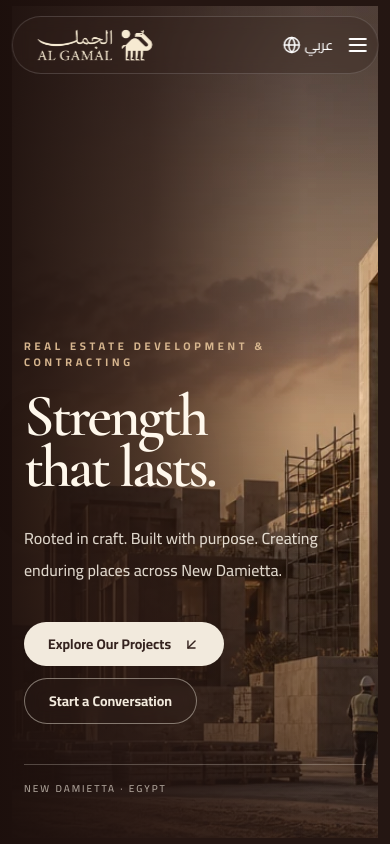
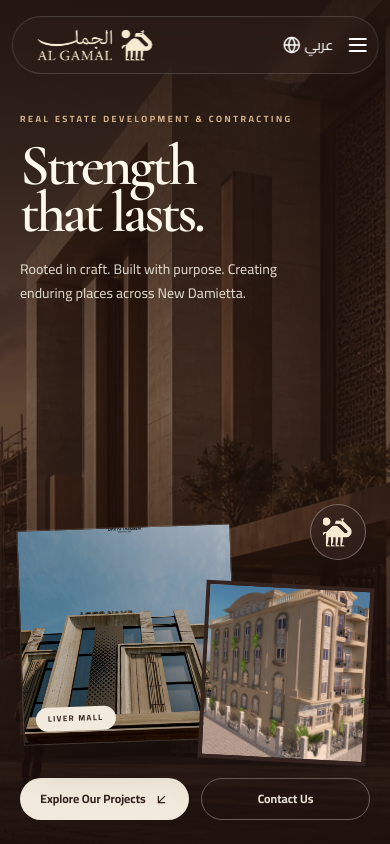
Before and after one commit to mahmouddiabline1-ui/elgamal, a Next.js app: page / in a window 390 px wide. Shown: the top 844 px of the page. Built offline with nearby package versions, Linux system fonts and the light colour scheme.

Commit message:
Redesign mobile hero composition

```diff
--- a/components/sections/hero-section.tsx
+++ b/components/sections/hero-section.tsx
@@ -36,7 +36,44 @@ export function HeroSection() {
   const copyLift = Math.min(46, progress * 150);
 
   return (
-    <section id="hero" ref={sectionRef} className="relative h-[220svh] bg-[#241612] text-[#f2eadd]">
+    <div id="hero" className="bg-[#241612]">
+      <section className="relative min-h-[100svh] overflow-hidden bg-[#241612] text-[#f2eadd] md:hidden">
+        <Image src="/brand/al-gamal-hero.webp" alt="Contemporary architecture at golden hour" fill priority sizes="100vw" className="object-cover object-[68%_center]" />
+        <div className="absolute inset-0 bg-[linear-gradient(180deg,rgba(29,16,13,.9)_0%,rgba(35,19,15,.62)_48%,rgba(27,14,11,.96)_100%)]" />
+        <div className="absolute inset-0 opacity-[.08] grain-overlay" />
+
+        <div className="relative z-10 flex min-h-[100svh] flex-col px-5 pb-6 pt-28">
+          <div className="max-w-[22rem]">
+            <p className="mb-4 text-[9px] font-bold uppercase tracking-[.28em] text-[#d7b68f]">{t("Real Estate Development & Contracting")}</p>
+            <h1 className="font-display text-[3.65rem] font-semibold leading-[.82] tracking-[-.055em] text-[#fff8ec] drop-shadow-2xl">
+              {lang === "ar" ? <>قوة<br />تدوم</> : <>Strength<br />that lasts.</>}
+            </h1>
+            <p className="mt-5 max-w-[19rem] text-sm font-medium leading-6 text-[#fff8ec]/82">{t("Rooted in craft. Built with purpose. Creating enduring places across New Damietta.")}</p>
+          </div>
+
+          <div className="mt-auto">
+            <div className="relative h-[31svh] min-h-[235px]">
+              <div className="absolute bottom-5 left-0 h-[82%] w-[61%] rotate-[-2deg] overflow-hidden border border-white/15 shadow-2xl">
+                <Image src="/projects/liver-mall-2/04.webp" alt="LIVER MALL 2 architectural render" fill sizes="62vw" className="object-cover" />
+                <span className="absolute bottom-3 left-3 rounded-full bg-[#f2eadd] px-3 py-1.5 text-[8px] font-bold uppercase tracking-[.18em] text-[#35231f]">LIVER MALL</span>
+              </div>
+              <div className="absolute bottom-0 right-0 h-[68%] w-[48%] rotate-[3deg] overflow-hidden border-4 border-[#35231f] shadow-2xl">
+                <Image src="/projects/plot-138/03.webp" alt="AL GAMAL residential design" fill sizes="50vw" className="object-cover" />
+              </div>
+              <div className="absolute right-1 top-1 grid h-14 w-14 place-items-center rounded-full border border-[#f2eadd]/35 bg-[#35231f]/75 backdrop-blur">
+                <Image src="/brand/al-gamal-icon-light.png" alt="" width={34} height={34} className="h-8 w-8 object-contain" />
+              </div>
+            </div>
+
+            <div className="mt-4 grid grid-cols-2 gap-3">
+              <Link href="#project-showcase" className="inline-flex items-center justify-center gap-2 rounded-full bg-[#f2eadd] px-4 py-3 text-xs font-bold text-[#35231f]">{t("Explore Our Projects")}<ArrowDownLeft size={15} /></Link>
+              <Link href="#contact" className="inline-flex items-center justify-center rounded-full border border-[#f2eadd]/35 px-4 py-3 text-xs font-bold text-[#f2eadd]">{t("Contact Us")}</Link>
+            </div>
+          </div>
+        </div>
+      </section>
+
+      <section ref={sectionRef} className="relative hidden h-[220svh] bg-[#241612] text-[#f2eadd] md:block">
       <div className="sticky top-0 h-[100svh] overflow-hidden">
         <div className="absolute inset-0 flex gap-1.5 bg-[#241612] p-1.5 md:gap-2 md:p-2">
           {panels.map((panel, index) => {
@@ -89,6 +126,7 @@ export function HeroSection() {
           <Image src="/brand/al-gamal-logo-light.png" alt="AL GAMAL" width={210} height={70} className="h-auto w-40 drop-shadow-xl md:w-52" />
         </div>
       </div>
-    </section>
+      </section>
+    </div>
   );
 }
```
